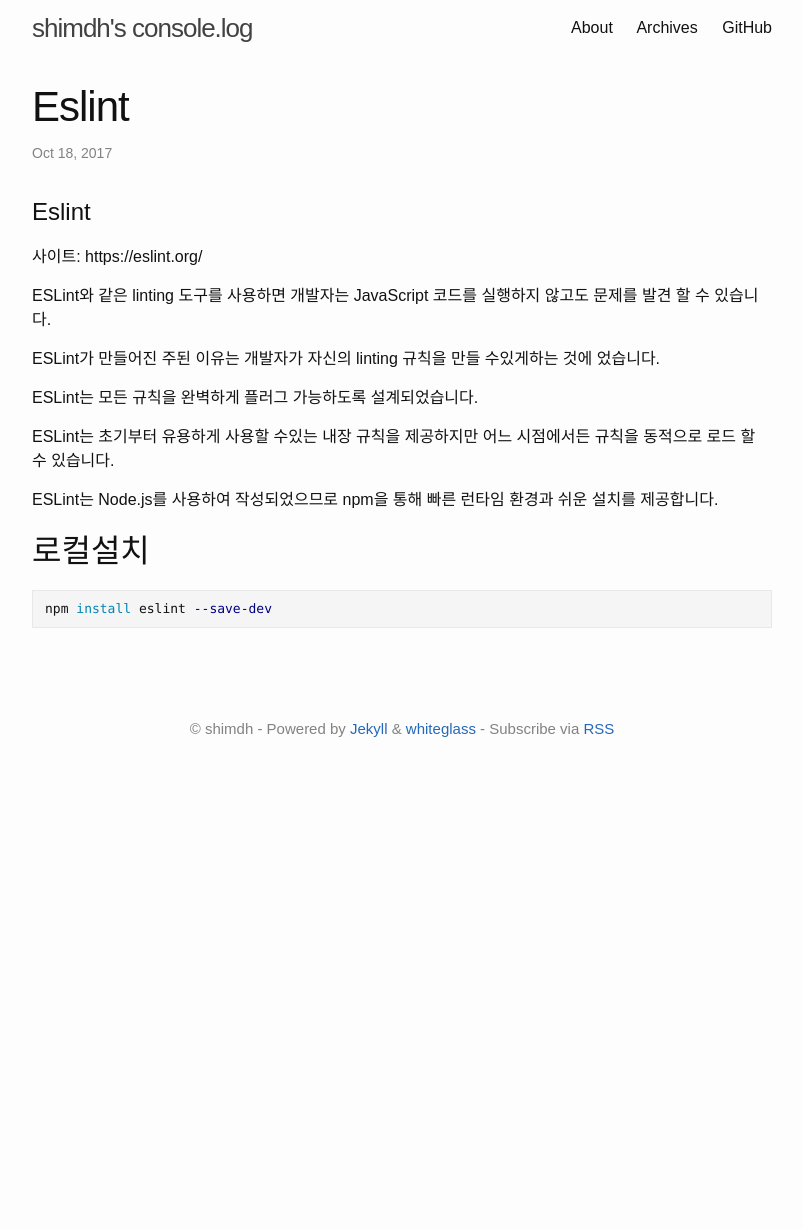
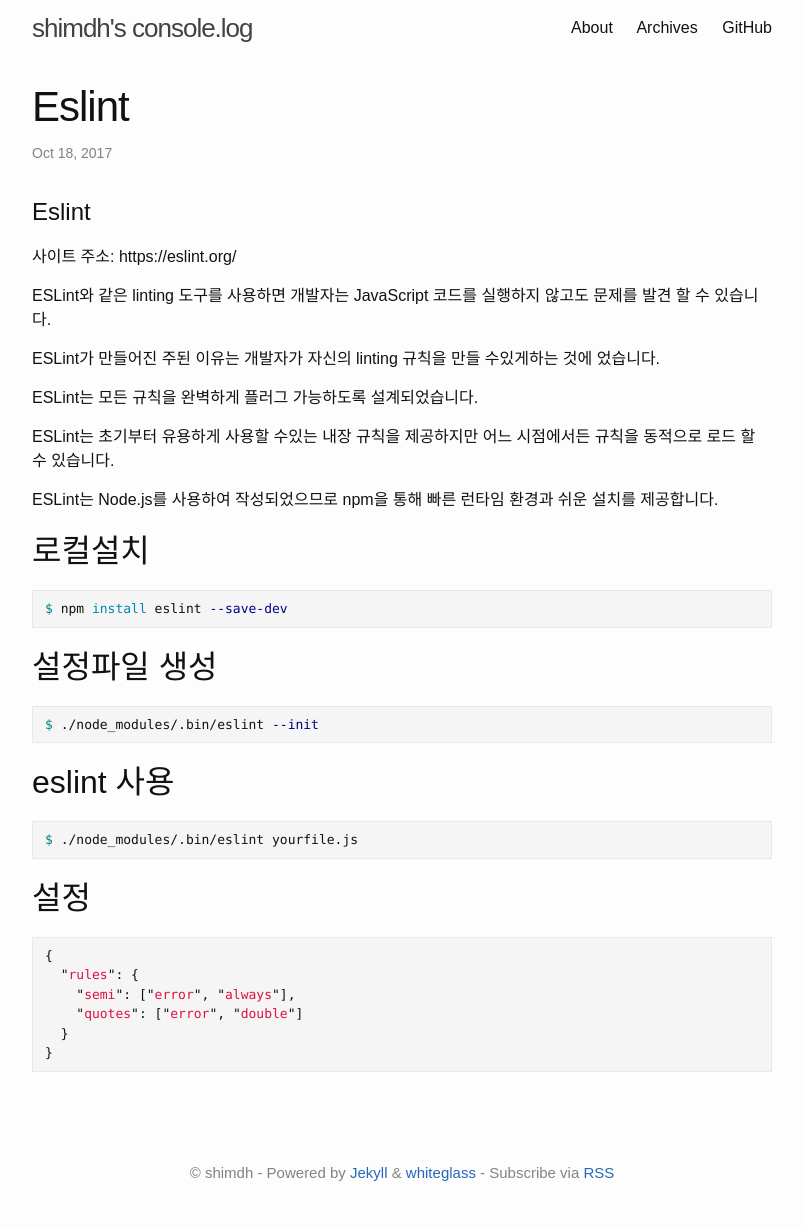
Before and after one commit to yous/whiteglass, a Jekyll site: the page built from _posts/2017-10-18-eslint.md, in a window 1280 px wide. Shown: the whole page, without its empty margins (238-1041 px from the left). Built offline with Jekyll 4.4.1, drawn with Linux system fonts in a browser that asks for light colours; before the commit the page ends 900 px from its top, so only the background shows below that.

Commit message:
added content

```diff
--- a/_posts/2017-10-18-eslint.md
+++ b/_posts/2017-10-18-eslint.md
@@ -5,7 +5,7 @@
 
 # Eslint
 
-사이트: https://eslint.org/
+사이트 주소: https://eslint.org/
 
 ESLint와 같은 linting 도구를 사용하면 개발자는 JavaScript 코드를 실행하지 않고도 문제를 발견 할 수 있습니다.
 
@@ -21,5 +21,29 @@
 ## 로컬설치
 
 {% highlight shell %}
-npm install eslint --save-dev
+$ npm install eslint --save-dev
 {% endhighlight %}
+
+## 설정파일 생성
+
+{% highlight shell %}
+$ ./node_modules/.bin/eslint --init
+{% endhighlight %}
+
+## eslint 사용
+
+{% highlight shell %}
+$ ./node_modules/.bin/eslint yourfile.js
+{% endhighlight %}
+
+
+## 설정
+
+{% highlight js %}
+{
+  "rules": {
+    "semi": ["error", "always"],
+    "quotes": ["error", "double"]
+  }
+}
+{% endhighlight %}
```
